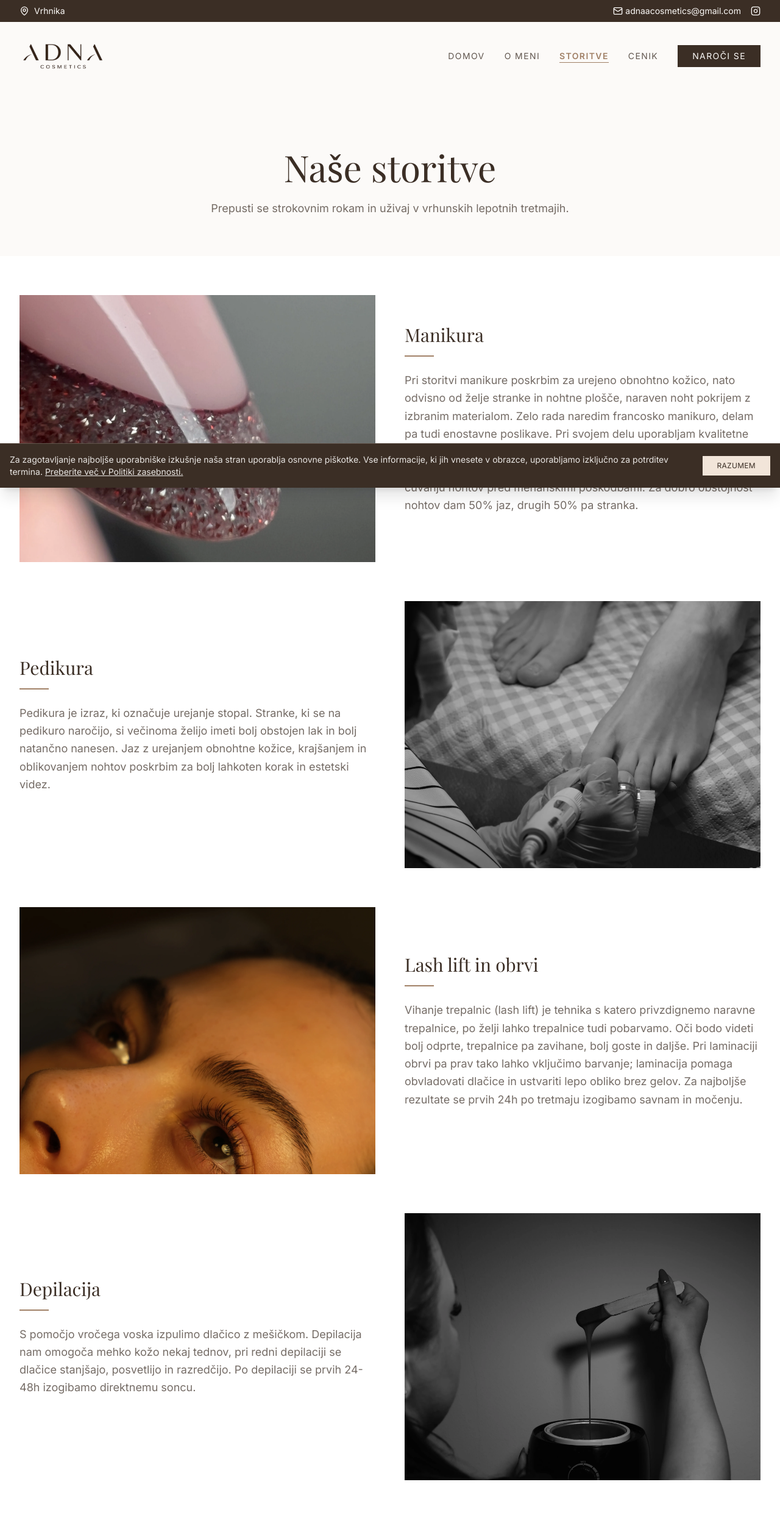
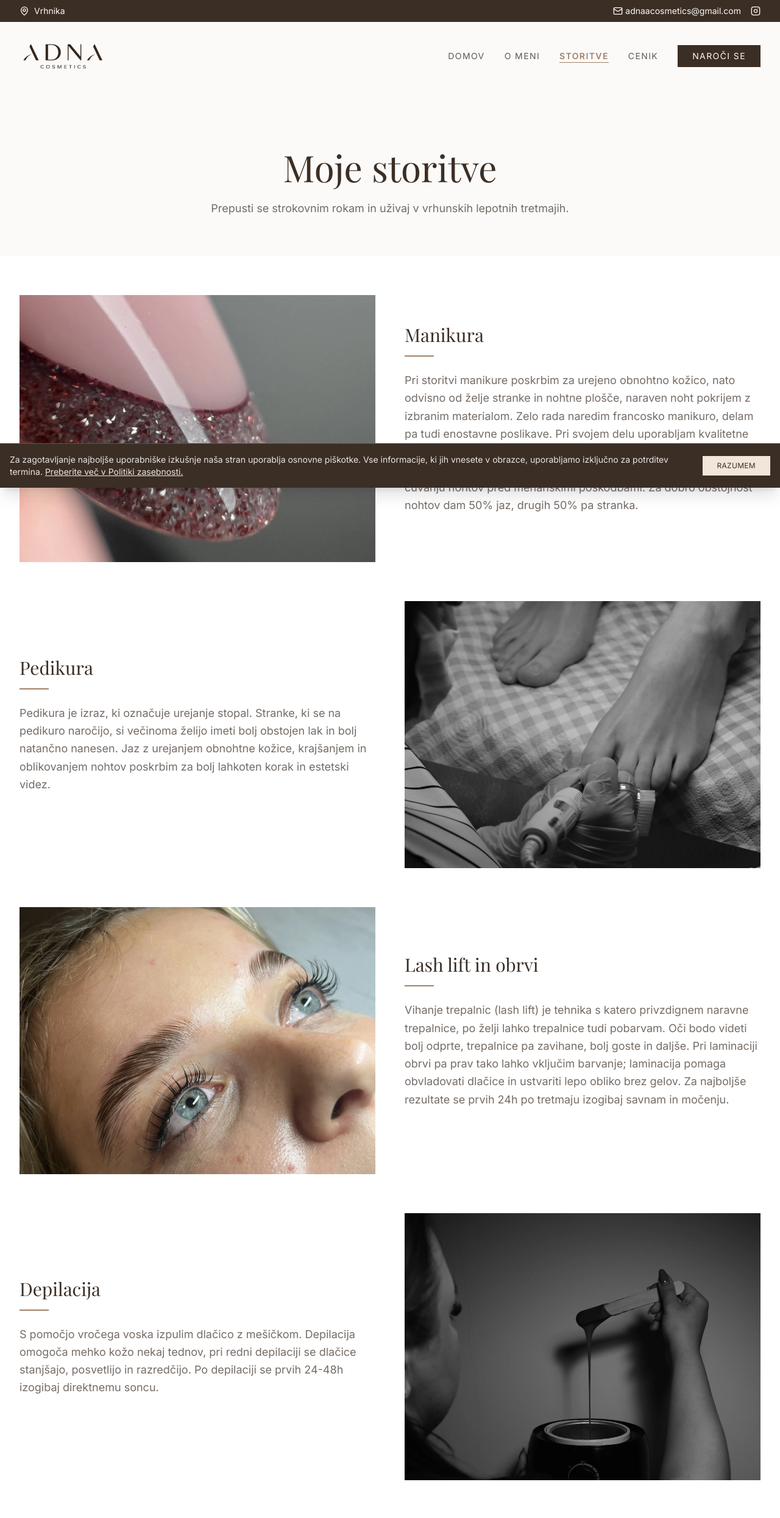
Before and after one commit to josts03/adna-cosmetics, a React (Vite) app: page /storitve in a window 1280 px wide. Shown: the top 2490 px of the page at 61% size. Built offline with nearby package versions, Linux system fonts and the light colour scheme.

Commit message:
posodobitev teksta

```diff
--- a/src/pages/Contact.tsx
+++ b/src/pages/Contact.tsx
@@ -39,7 +39,7 @@ export function Contact() {
       if (response.ok) {
         setSucceeded(true);
       } else {
-        setError('Pri pošiljanju je prišlo do napake. Poskusi znova ali nas kontaktiraj po e-pošti.');
+        setError('Pri pošiljanju je prišlo do napake. Poskusi znova ali me kontaktiraj po e-pošti.');
       }
     } catch (err) {
       setError('Sporočila ni bilo mogoče poslati. Preveri internetno povezavo in poskusi znova.');
@@ -75,7 +75,7 @@ export function Contact() {
                 <MapPin className="w-6 h-6 text-brand-taupe mr-4 mt-1" />
                 <div>
                   <h3 className="font-semibold text-lg text-brand-dark mb-1">Lokacija</h3>
-                  <p className="text-brand-dark/70">Vrhnika<br/>Natančen naslov ob naročilu</p>
+                  <p className="text-brand-dark/70">Vrhnika<br/>Natančen naslov posredujem ob rezervaciji termina.</p>
                 </div>
               </div>
 
@@ -122,7 +122,7 @@ export function Contact() {
               <div className="bg-brand-nude/20 p-8 border border-brand-nude text-center">
                 <CheckCircle className="w-12 h-12 text-brand-taupe mx-auto mb-4" />
                 <h3 className="text-2xl font-serif text-brand-dark mb-2">Hvala za povpraševanje!</h3>
-                <p className="text-brand-dark/80">Tvoje sporočilo je bilo uspešno poslano, kmalu te bomo kontaktirali.</p>
+                <p className="text-brand-dark/80">Tvoje sporočilo je bilo uspešno poslano, kmalu te kontaktiram.</p>
               </div>
             ) : (
               <form className="space-y-6" onSubmit={handleSubmit}>
@@ -216,7 +216,7 @@ export function Contact() {
                   </a>
                 </div>
                 <p className="text-xs text-brand-dark/50 text-center mt-4">
-                  To je samo informativno povpraševanje. Kontaktirali te bomo za potrditev termina.
+                  To je samo informativno povpraševanje. Za potrditev in rezervacijo termina te kontaktiram! :)
                 </p>
               </form>
             )}
--- a/src/pages/Home.tsx
+++ b/src/pages/Home.tsx
@@ -43,7 +43,7 @@ export function Home() {
     <>
       <SEO
         title="Adna Cosmetics – Kozmetični salon Vrhnika"
-        description="Kozmetični salon Adna Cosmetics na Vrhniki. Manikura, pedikura, lash lift in obrvi, depilacija in masaža. Rezerviraj svoj termin."
+        description="Kozmetični salon Adna Cosmetics na Vrhniki. Manikura, pedikura, lash lift in laminacija obrvi, depilacija in masaža. Rezerviraj svoj termin."
         path="/"
       />
 
@@ -63,7 +63,7 @@ export function Home() {
               <span className="italic text-brand-taupe">v Adna Cosmetics</span>
             </h1>
             <p className="text-lg md:text-xl text-brand-dark/80 mb-10 max-w-lg leading-relaxed">
-              Manikura, pedikura, lash lift in obrvi, depilacija in masaža — vse na enem mestu. Rezerviraj svoj termin zdaj.
+              Manikura, pedikura, lash lift in laminacija obrvi, depilacija in masaža — vse na enem mestu. Rezerviraj svoj termin zdaj.
             </p>
             <div className="flex flex-col sm:flex-row gap-4">
               <Link
@@ -76,7 +76,7 @@ export function Home() {
                 to="/storitve"
                 className="px-8 py-4 border border-brand-dark text-brand-dark uppercase tracking-widest text-sm hover:bg-brand-dark hover:text-brand-light transition-colors text-center"
               >
-                Naše storitve
+                Moje storitve
               </Link>
             </div>
           </div>
@@ -87,7 +87,7 @@ export function Home() {
       <section className="py-24 bg-brand-light">
         <div className="max-w-7xl mx-auto px-4 sm:px-6 lg:px-8">
           <div className="text-center max-w-2xl mx-auto mb-16">
-            <h2 className="text-4xl font-serif mb-4">Kaj ponujamo?</h2>
+            <h2 className="text-4xl font-serif mb-4">Kaj ponujam?</h2>
             <p className="text-brand-dark/70">
               Celovita ponudba lepotnih storitev za tvoj popoln videz.
             </p>
@@ -268,11 +268,11 @@ export function Home() {
               Zakaj Adna Cosmetics?
             </span>
             <h2 className="text-4xl md:text-5xl font-serif mb-6 leading-tight">
-              Kaj nas odlikuje?
+              Kaj me odlikuje?
             </h2>
             <div className="space-y-6">
               {[
-                'Strokovno in prijazno osebje',
+                'Strokovna in prijazna obravnava',
                 'Individualen pristop k vsaki stranki',
                 'Uporaba visokokakovostnih produktov',
                 'Sproščujoč in čist ambient'
@@ -325,7 +325,7 @@ export function Home() {
             Rezerviraj svoj termin →
           </Link>
           <p className="text-brand-light/60 text-sm">
-            Ali nas kontaktiraj: <a href="mailto:adnaacosmetics@gmail.com" className="underline hover:text-brand-light">adnaacosmetics@gmail.com</a>
+            Ali me kontaktiraj: <a href="mailto:adnaacosmetics@gmail.com" className="underline hover:text-brand-light">adnaacosmetics@gmail.com</a>
           </p>
         </div>
       </section>
--- a/src/pages/Pricelist.tsx
+++ b/src/pages/Pricelist.tsx
@@ -80,7 +80,7 @@ export function Pricelist() {
             </div>
             <p className="text-sm text-brand-taupe italic mt-8 flex items-start">
               <AlertCircle className="w-4 h-4 mr-2 mt-0.5 flex-shrink-0" />
-              <span>Opomba: Korekcij tujega dela ne izvajam. Reklamacije so možne 48h po tretmaju.</span>
+              <span>Opomba: Cena korekcije je enaka ceni podaljševanja. Korekcij tujega dela ne izvajam. Reklamacije so možne 48h po tretmaju.</span>
             </p>
           </div>
 
--- a/src/pages/Services.tsx
+++ b/src/pages/Services.tsx
@@ -17,13 +17,13 @@ const servicesList = [
   {
     id: 'lash-lift-in-obrvi',
     title: 'Lash lift in obrvi',
-    description: 'Vihanje trepalnic (lash lift) je tehnika s katero privzdignemo naravne trepalnice, po želji lahko trepalnice tudi pobarvamo. Oči bodo videti bolj odprte, trepalnice pa zavihane, bolj goste in daljše. Pri laminaciji obrvi pa prav tako lahko vključimo barvanje; laminacija pomaga obvladovati dlačice in ustvariti lepo obliko brez gelov. Za najboljše rezultate se prvih 24h po tretmaju izogibamo savnam in močenju.',
+    description: 'Vihanje trepalnic (lash lift) je tehnika s katero privzdignem naravne trepalnice, po želji lahko trepalnice tudi pobarvam. Oči bodo videti bolj odprte, trepalnice pa zavihane, bolj goste in daljše. Pri laminaciji obrvi pa prav tako lahko vključim barvanje; laminacija pomaga obvladovati dlačice in ustvariti lepo obliko brez gelov. Za najboljše rezultate se prvih 24h po tretmaju izogibaj savnam in močenju.',
     image: '/storitev-vihanje-trepalnic.webp'
   },
   {
     id: 'depilacija',
     title: 'Depilacija',
-    description: 'S pomočjo vročega voska izpulimo dlačico z mešičkom. Depilacija nam omogoča mehko kožo nekaj tednov, pri redni depilaciji se dlačice stanjšajo, posvetlijo in razredčijo. Po depilaciji se prvih 24-48h izogibamo direktnemu soncu.',
+    description: 'S pomočjo vročega voska izpulim dlačico z mešičkom. Depilacija omogoča mehko kožo nekaj tednov, pri redni depilaciji se dlačice stanjšajo, posvetlijo in razredčijo. Po depilaciji se prvih 24-48h izogibaj direktnemu soncu.',
     image: '/storitev-depilacija.webp',
     imagePosition: 'object-top'
   },
@@ -41,12 +41,12 @@ export function Services() {
     <>
       <SEO
         title="Manikura, pedikura, lash lift Vrhnika | Adna Cosmetics"
-        description="Manikura, pedikura, lash lift in obrvi, depilacija ter masaža v salonu Adna Cosmetics na Vrhniki. Profesionalna nega."
+        description="Manikura, pedikura, lash lift in laminacija obrvi, depilacija ter masaža v salonu Adna Cosmetics na Vrhniki. Profesionalna nega."
         path="/storitve"
       />
       <div className="pt-24 pb-16 bg-brand-light">
         <div className="max-w-7xl mx-auto px-4 sm:px-6 lg:px-8 text-center">
-          <h1 className="text-5xl md:text-6xl font-serif text-brand-dark mb-6">Naše storitve</h1>
+          <h1 className="text-5xl md:text-6xl font-serif text-brand-dark mb-6">Moje storitve</h1>
           <p className="max-w-2xl mx-auto text-brand-dark/70 text-lg">
             Prepusti se strokovnim rokam in uživaj v vrhunskih lepotnih tretmajih.
           </p>
```
Also changed, not shown: public/storitev-vihanje-trepalnic.webp.
